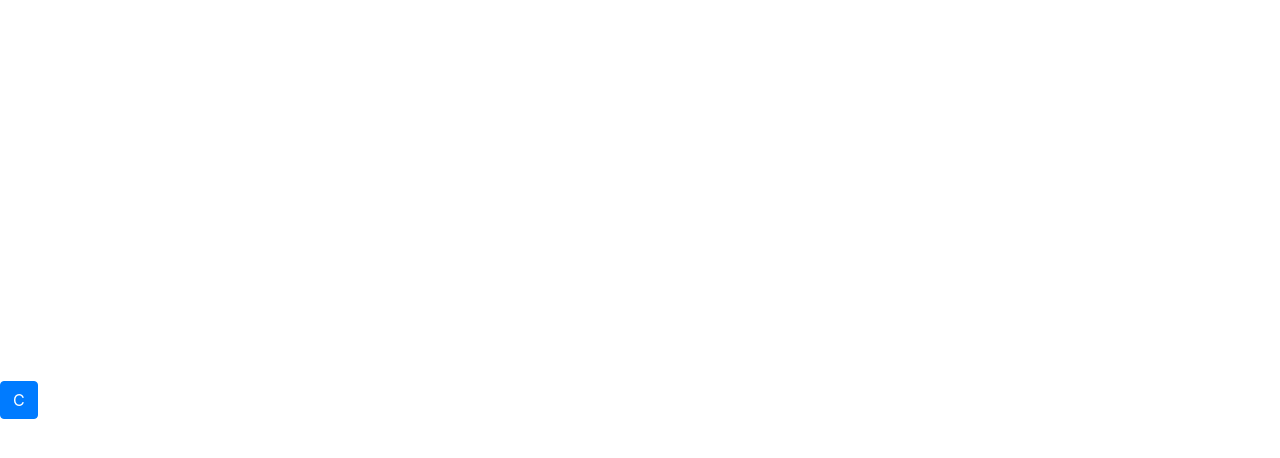
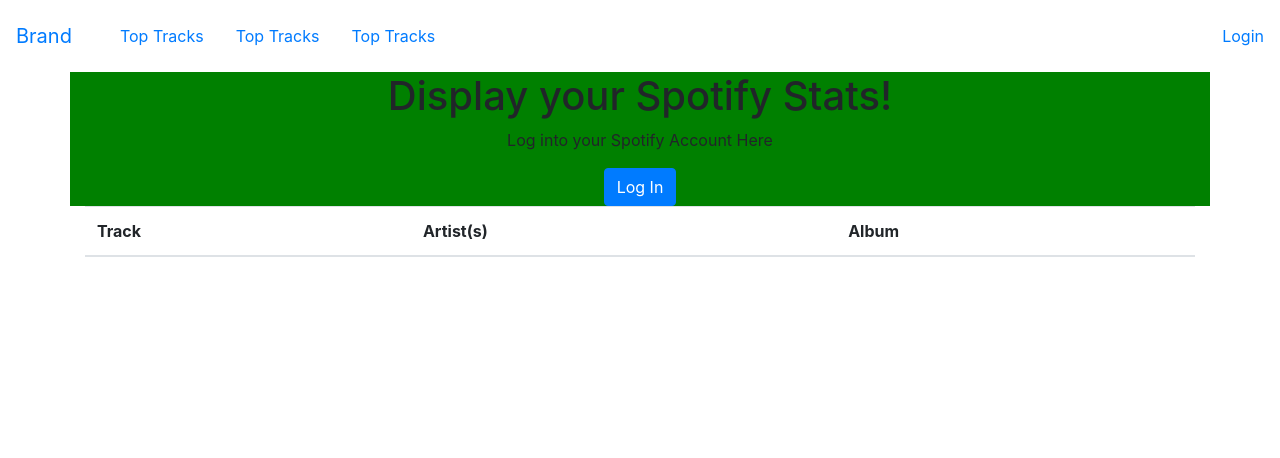
Before and after one commit to jkind889/displaySpotifyData, a website built with Vite: page Display/index.html in a window 1280 px wide. Built offline with nearby package versions, Linux system fonts and the light colour scheme.

Commit message:
Addition - Navbar Completed
Finished working on the navbar as well as starting to begin the work
on the front page of the website

```diff
--- a/Display/index.html
+++ b/Display/index.html
@@ -8,8 +8,56 @@
     <title>display</title>
   </head>
   <body>
+    <header>
+      <nav class="navbar navbar-expand">
+        <div class="container-fluid" style=>
+          <a href="#" class="navbar-brand">Brand</a>
+          <div class="navbar-collapse">
+            <ul class="navbar nav">
+              <li class="nav-item">
+                <a href="#" class="nav-link active">Top Tracks</a>
+              </li>
+              <li class="nav-item">
+                <a href="#" class="nav-link active">Top Tracks</a>
+              </li>
+              <li class="nav-item">
+                <a href="#" class="nav-link active">Top Tracks</a>
+              </li>
 
-    <button class="btn btn-primary">C</button>
+            </ul>
+          </div>
+          <div class="nav navbar-right">
+            <a href="#"> Login </a>
+          </div>
+      </nav>
+    </header>
+    <div class="container">
+      <div class="row align-items-center justify-content-center" id="mainscreen">
+        <div class="col text-center" id="mainscreenchild">
+          <h1>Display your Spotify Stats!</h1>
+          <p>Log into your Spotify Account Here</p>
+          <a href="#" class="btn btn-primary">Log In</a>
+          </div>
+        </div>
+        <div class="table">
+          <table class="table">
+            <thead>
+              <tr>
+                <th>
+                  Track
+                </th>
+                <th>
+                  Artist(s)
+                </th>
+                <th>
+                  Album
+                </th>
+              </tr>
+            </thead>
+          </table>
+        </div>
+      </div>
+    </div>
 
 
 
@@ -19,9 +67,13 @@
 
 
 
-    <script type="module" src="/src/main.js"></script>
+
+
+
+
+  </body>
+   <script type="module" src="/src/main.js"></script>
     <script src="https://code.jquery.com/jquery-3.2.1.slim.min.js" integrity="sha384-KJ3o2DKtIkvYIK3UENzmM7KCkRr/rE9/Qpg6aAZGJwFDMVNA/GpGFF93hXpG5KkN" crossorigin="anonymous"></script>
     <script src="https://cdn.jsdelivr.net/npm/popper.js@1.12.9/dist/umd/popper.min.js" integrity="sha384-ApNbgh9B+Y1QKtv3Rn7W3mgPxhU9K/ScQsAP7hUibX39j7fakFPskvXusvfa0b4Q" crossorigin="anonymous"></script>
     <script src="https://cdn.jsdelivr.net/npm/bootstrap@4.0.0/dist/js/bootstrap.min.js" integrity="sha384-JZR6Spejh4U02d8jOt6vLEHfe/JQGiRRSQQxSfFWpi1MquVdAyjUar5+76PVCmYl" crossorigin="anonymous"></script>
-  </body>
 </html>
--- a/Display/src/style.css
+++ b/Display/src/style.css
@@ -1,96 +1,10 @@
-:root {
-  font-family: system-ui, Avenir, Helvetica, Arial, sans-serif;
-  line-height: 1.5;
-  font-weight: 400;
-
-  color-scheme: light dark;
-  color: rgba(255, 255, 255, 0.87);
-  background-color: #242424;
-
-  font-synthesis: none;
-  text-rendering: optimizeLegibility;
-  -webkit-font-smoothing: antialiased;
-  -moz-osx-font-smoothing: grayscale;
+#mainscreenchild h1,p,a
+{
+  /* text-align: center; */
 }
-
-a {
-  font-weight: 500;
-  color: #646cff;
-  text-decoration: inherit;
+#mainscreenchild
+{
+  background-color: green;
+  justify-content: center;
+  align-items: center;
 }
-a:hover {
-  color: #535bf2;
-}
-
-body {
-  margin: 0;
-  display: flex;
-  place-items: center;
-  min-width: 320px;
-  min-height: 100vh;
-}
-
-h1 {
-  font-size: 3.2em;
-  line-height: 1.1;
-}
-
-#app {
-  max-width: 1280px;
-  margin: 0 auto;
-  padding: 2rem;
-  text-align: center;
-}
-
-.logo {
-  height: 6em;
-  padding: 1.5em;
-  will-change: filter;
-  transition: filter 300ms;
-}
-.logo:hover {
-  filter: drop-shadow(0 0 2em #646cffaa);
-}
-.logo.vanilla:hover {
-  filter: drop-shadow(0 0 2em #f7df1eaa);
-}
-
-.card {
-  padding: 2em;
-}
-
-.read-the-docs {
-  color: #888;
-}
-
-button {
-  border-radius: 8px;
-  border: 1px solid transparent;
-  padding: 0.6em 1.2em;
-  font-size: 1em;
-  font-weight: 500;
-  font-family: inherit;
-  background-color: #1a1a1a;
-  cursor: pointer;
-  transition: border-color 0.25s;
-}
-button:hover {
-  border-color: #646cff;
-}
-button:focus,
-button:focus-visible {
-  outline: 4px auto -webkit-focus-ring-color;
-}
-
-@media (prefers-color-scheme: light) {
-  :root {
-    color: #213547;
-    background-color: #ffffff;
-  }
-  a:hover {
-    color: #747bff;
-  }
-  button {
-    background-color: #f9f9f9;
-  }
-}
```
